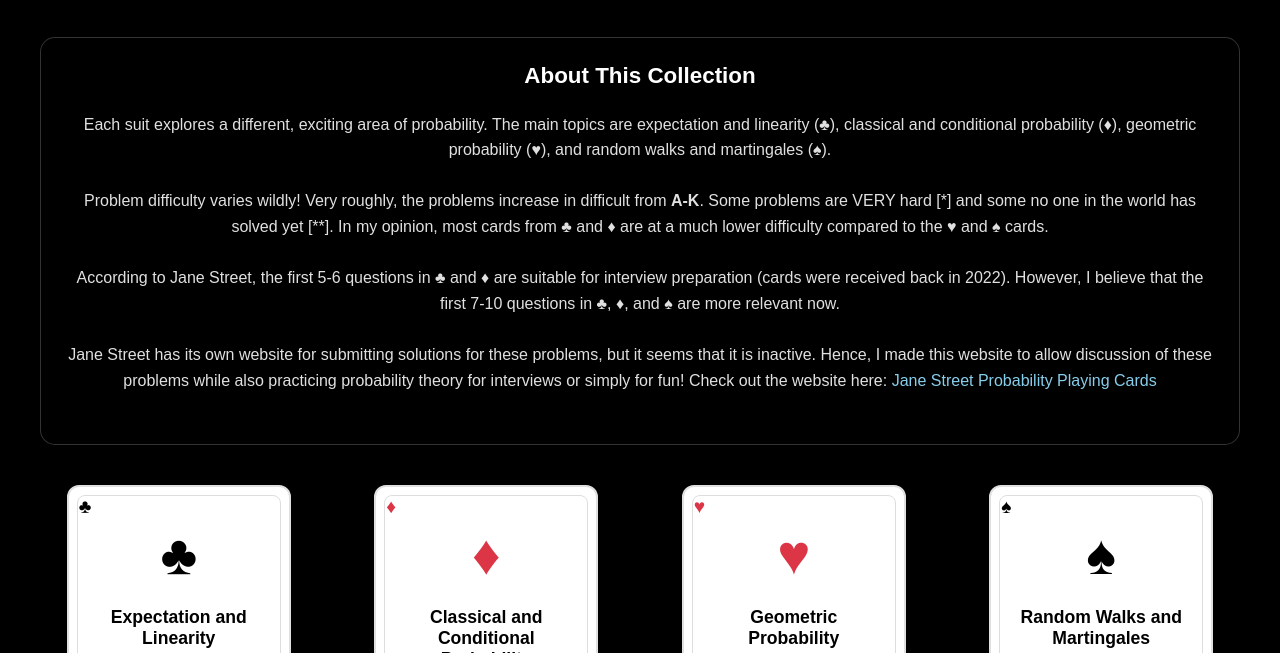
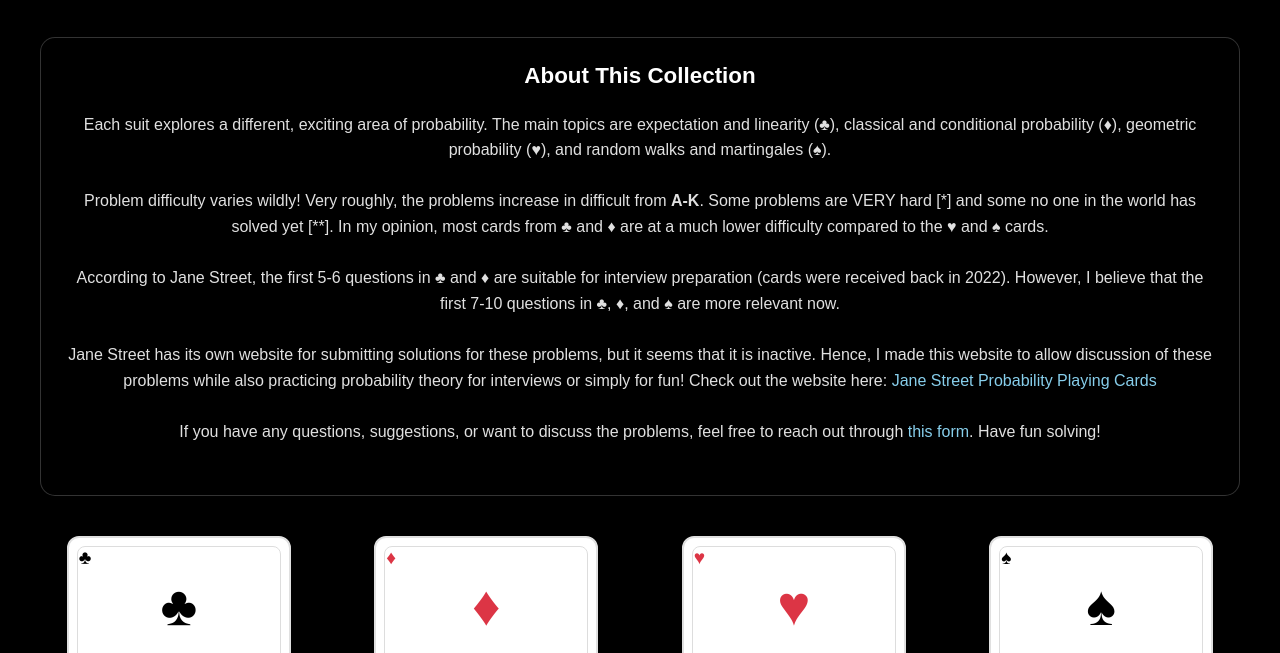
Before and after one commit to RCTGamer/JS_ProbabilityCards, a website: page index.html in a window 1280 px wide. Shown: the part 147-800 px from the top of the page. Drawn offline with Linux system fonts and the light colour scheme.

Commit message:
Updated title page

```diff
--- a/index.html
+++ b/index.html
@@ -233,6 +233,8 @@
                 Jane Street has its own website for submitting solutions for these problems, but it seems
                 that it is inactive. Hence, I made this website to allow discussion of these problems while
                 also practicing probability theory for interviews or simply for fun! Check out the website here: <a href="https://www.janestreet.com/probability-playing-cards/" target="_blank">Jane Street Probability Playing Cards</a><br><br>
+
+                If you have any questions, suggestions, or want to discuss the problems, feel free to reach out through <a href="https://forms.gle/tb45ktzqfLg4t6N3A" target="_blank">this form</a>. Have fun solving!<br><br>
             </p>
         </div>
 
```
